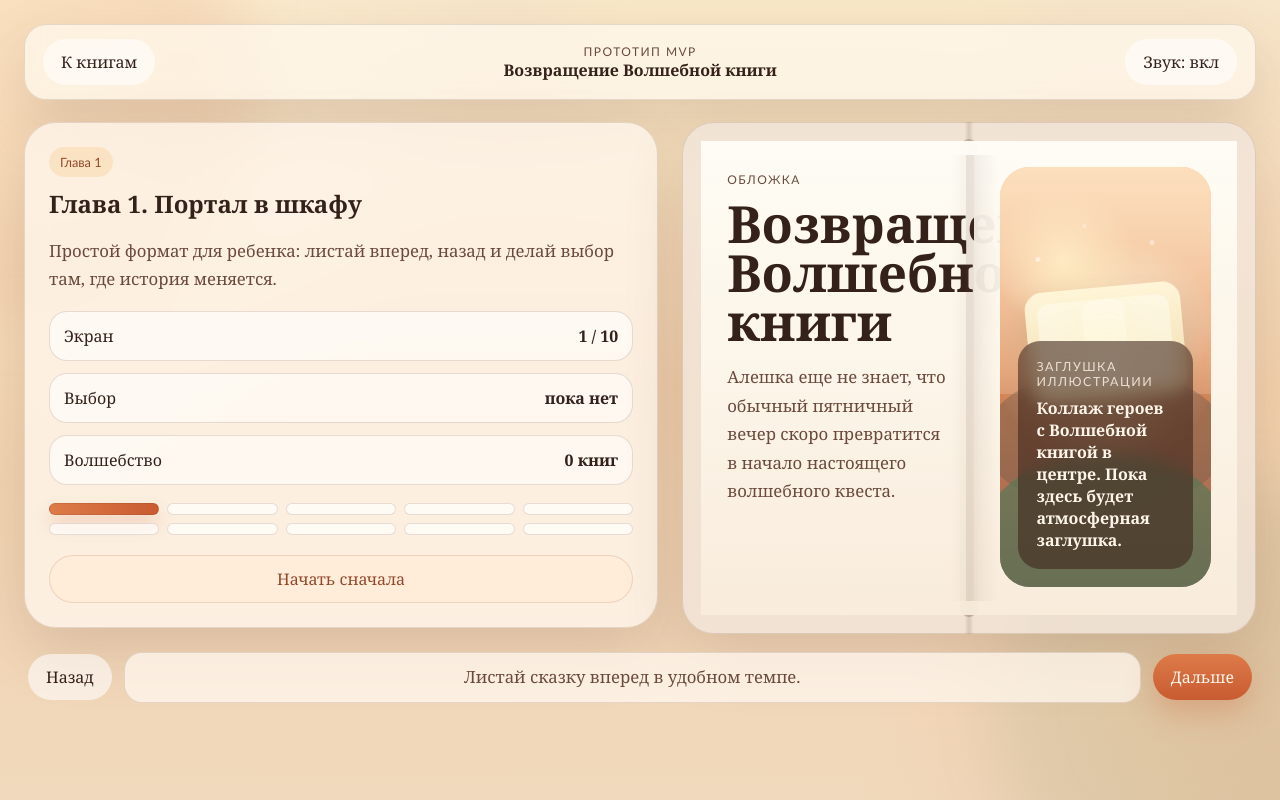
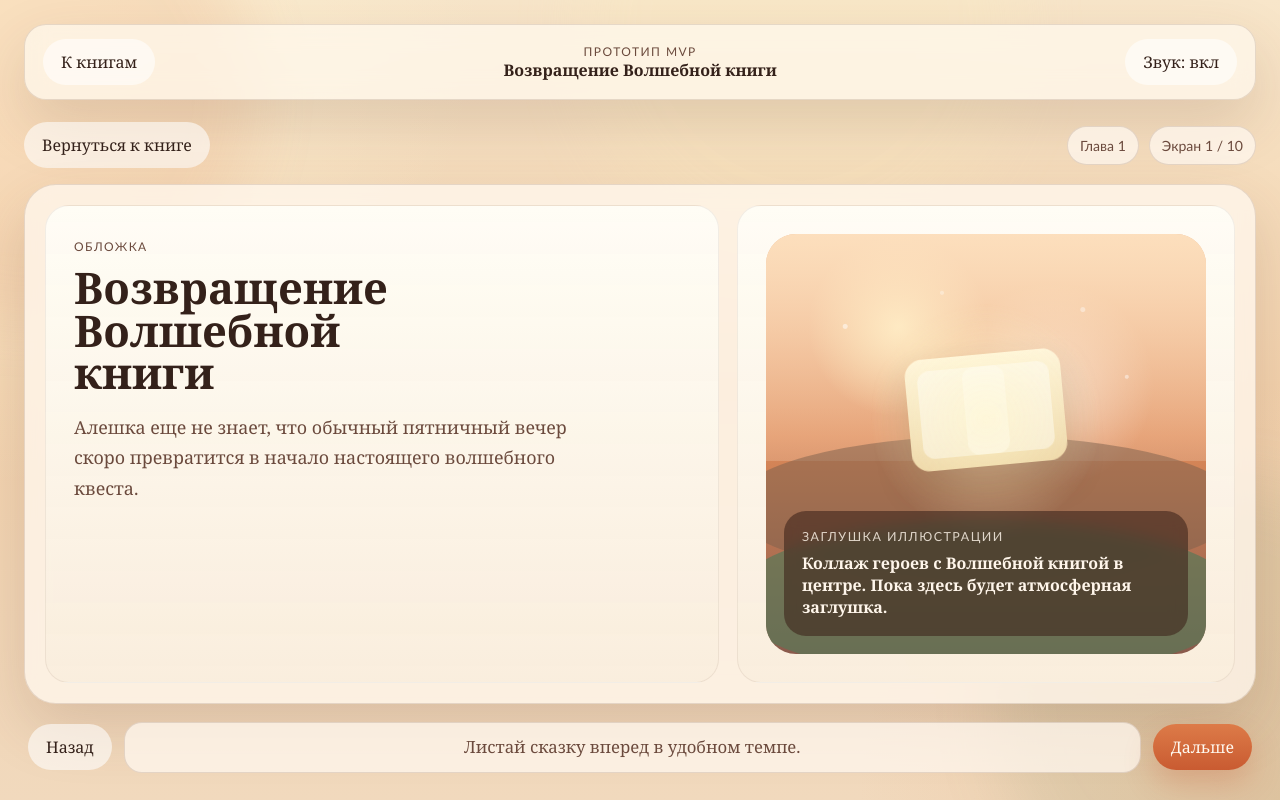
Before and after one commit to sergeiperm81-ux/aleshka-story, a React (Vite) app: page / in a window 1280 px wide. Both pictures are taken after a click on the button "Продолжить". Built offline with nearby package versions, Linux system fonts and the light colour scheme.

Commit message:
Simplify chapter reading layout

```diff
--- a/src/App.jsx
+++ b/src/App.jsx
@@ -303,44 +303,19 @@ function App() {
         </main>
       ) : (
         <main className="reader-layout">
-          <aside className="reader-sidebar">
-            <div className="story-chip">Глава 1</div>
-            <h2>{chapter.title}</h2>
-            <p>
-              Простой формат для ребенка: листай вперед, назад и делай выбор там,
-              где история меняется.
-            </p>
-            <div className="progress-box">
-              <span>Экран</span>
-              <strong>
-                {progress.screenIndex + 1} / {chapter.screens.length}
-              </strong>
+          <section className="reader-stage">
+            <div className="reader-stage-top">
+              <button className="ghost-button" onClick={goToLibrary}>
+                Вернуться к книге
+              </button>
+              <div className="reader-stage-meta">
+                <span>Глава 1</span>
+                <span>
+                  Экран {progress.screenIndex + 1} / {chapter.screens.length}
+                </span>
+              </div>
             </div>
-            <div className="progress-box">
-              <span>Выбор</span>
-              <strong>{progress.mealChoice ? 'сделан' : 'пока нет'}</strong>
-            </div>
-            <div className="progress-box">
-              <span>Волшебство</span>
-              <strong>{progress.collectedBooks.length} книг</strong>
-            </div>
-            <div className="scene-track">
-              {chapter.screens.map((screen, index) => (
-                <button
-                  key={screen.id}
-                  type="button"
-                  className={`scene-dot ${index === progress.screenIndex ? 'active' : ''} ${index < progress.screenIndex ? 'seen' : ''}`}
-                  onClick={() => jumpToScreen(index)}
-                  aria-label={`Перейти к экрану ${index + 1}`}
-                />
-              ))}
-            </div>
-            <button className="secondary-button wide" onClick={restartChapter}>
-              Начать сначала
-            </button>
-          </aside>
 
-          <section className="screen-panel">
             <ScreenContent
               key={`${activeScreen.id}-${scenePulse}`}
               screen={activeScreen}
--- a/src/styles.css
+++ b/src/styles.css
@@ -340,44 +340,36 @@ button {
   max-width: 1240px;
   margin: 0 auto;
   align-items: start;
+  display: block;
 }
 
-.reader-sidebar {
-  position: sticky;
-  top: 24px;
-  padding: 24px;
+.reader-stage {
+  display: grid;
+  gap: 16px;
 }
 
-.progress-box {
+.reader-stage-top {
   display: flex;
+  align-items: center;
   justify-content: space-between;
-  align-items: center;
   gap: 16px;
-  padding: 13px 14px;
-  margin-top: 12px;
+  max-width: 1240px;
 }
 
-.scene-track {
-  display: grid;
-  grid-template-columns: repeat(5, minmax(0, 1fr));
-  gap: 8px;
-  margin-top: 18px;
+.reader-stage-meta {
+  display: flex;
+  flex-wrap: wrap;
+  gap: 10px;
 }
 
-.scene-dot {
-  height: 12px;
+.reader-stage-meta span {
+  padding: 10px 12px;
   border-radius: 999px;
-  background: rgba(255, 255, 255, 0.65);
+  background: rgba(255, 248, 238, 0.76);
   border: 1px solid var(--line);
-}
-
-.scene-dot.seen {
-  background: rgba(241, 181, 91, 0.8);
-}
-
-.scene-dot.active {
-  background: linear-gradient(90deg, #dd7b48, #c95b31);
-  box-shadow: 0 10px 18px rgba(201, 91, 49, 0.24);
+  color: var(--ink-soft);
+  font-family: 'Trebuchet MS', Verdana, sans-serif;
+  font-size: 0.88rem;
 }
 
 .wide {
@@ -388,138 +380,68 @@ button {
 .screen-card {
   position: relative;
   display: grid;
-  grid-template-columns: 1.02fr 0.98fr;
-  gap: 0;
-  padding: 18px;
+  grid-template-columns: minmax(0, 1.15fr) minmax(280px, 0.85fr);
+  gap: 18px;
+  padding: 20px;
   transform-style: preserve-3d;
   perspective: 1600px;
   overflow: hidden;
-  background:
-    linear-gradient(90deg, rgba(121, 82, 63, 0.08) 49.2%, rgba(84, 52, 39, 0.22) 50%, rgba(121, 82, 63, 0.08) 50.8%),
-    rgba(255, 248, 238, 0.76);
-}
-
-.screen-card::before {
-  content: '';
-  position: absolute;
-  top: 16px;
-  bottom: 16px;
-  left: 50%;
-  width: 18px;
-  transform: translateX(-50%);
-  border-radius: 999px;
-  background: linear-gradient(180deg, rgba(94, 59, 44, 0.14), rgba(255, 255, 255, 0.08), rgba(94, 59, 44, 0.14));
-  box-shadow: inset 0 0 14px rgba(58, 36, 28, 0.18);
-  pointer-events: none;
-}
-
-.screen-card::after {
-  content: '';
-  position: absolute;
-  inset: 0;
-  pointer-events: none;
-  background: linear-gradient(
-    90deg,
-    rgba(93, 52, 34, 0) 0%,
-    rgba(93, 52, 34, 0.06) 46%,
-    rgba(255, 255, 255, 0.32) 54%,
-    rgba(93, 52, 34, 0) 100%
-  );
-  opacity: 0;
+  background: rgba(255, 248, 238, 0.76);
 }
 
 .page-surface {
   position: relative;
   min-width: 0;
   min-height: 100%;
-  padding: 26px 26px 28px;
+  padding: 28px;
   background: linear-gradient(180deg, rgba(255, 253, 246, 0.96), rgba(249, 237, 220, 0.9));
-}
-
-.page-surface::after {
-  content: '';
-  position: absolute;
-  top: 14px;
-  bottom: 14px;
-  width: 32px;
-  pointer-events: none;
-}
-
-.page-surface-copy::after {
-  right: -8px;
-  background: linear-gradient(90deg, rgba(103, 66, 49, 0), rgba(103, 66, 49, 0.08));
-}
-
-.page-surface-art::after {
-  left: -8px;
-  background: linear-gradient(90deg, rgba(103, 66, 49, 0.1), rgba(103, 66, 49, 0));
+  border-radius: 24px;
+  border: 1px solid rgba(96, 56, 38, 0.08);
 }
 
 .screen-enter.forward {
-  transform-origin: left center;
-  animation: pageFlipForward 560ms cubic-bezier(0.22, 1, 0.36, 1);
+  animation: pageFlipForward 320ms cubic-bezier(0.22, 1, 0.36, 1);
 }
 
 .screen-enter.back {
-  transform-origin: right center;
-  animation: pageFlipBack 560ms cubic-bezier(0.22, 1, 0.36, 1);
-}
-
-.screen-enter.forward::after,
-.screen-enter.back::after {
-  animation: pageShine 560ms ease;
+  animation: pageFlipBack 320ms cubic-bezier(0.22, 1, 0.36, 1);
 }
 
 @keyframes pageFlipForward {
   0% {
     opacity: 0;
-    transform: perspective(1600px) rotateY(-20deg) translateX(28px) scale(0.985);
-    filter: blur(2px);
-  }
-  55% {
-    opacity: 1;
-    transform: perspective(1600px) rotateY(6deg) translateX(-8px) scale(1.01);
-    filter: blur(0);
+    transform: translateX(24px) scale(0.99);
   }
   100% {
     opacity: 1;
-    transform: perspective(1600px) rotateY(0deg) translateX(0) scale(1);
-    filter: blur(0);
+    transform: translateX(0) scale(1);
   }
 }
 
 @keyframes pageFlipBack {
   0% {
     opacity: 0;
-    transform: perspective(1600px) rotateY(20deg) translateX(-28px) scale(0.985);
-    filter: blur(2px);
-  }
-  55% {
-    opacity: 1;
-    transform: perspective(1600px) rotateY(-6deg) translateX(8px) scale(1.01);
-    filter: blur(0);
+    transform: translateX(-24px) scale(0.99);
   }
   100% {
     opacity: 1;
-    transform: perspective(1600px) rotateY(0deg) translateX(0) scale(1);
-    filter: blur(0);
-  }
-}
-
-@keyframes pageShine {
-  0% {
-    opacity: 0;
-  }
-  25% {
-    opacity: 0.85;
-  }
-  100% {
-    opacity: 0;
+    transform: translateX(0) scale(1);
   }
 }
 
 .screen-copy {
   min-width: 0;
+}
+
+.screen-copy h1 {
+  font-size: clamp(2.2rem, 3.4vw, 3.8rem);
+  line-height: 0.98;
+  max-width: 12ch;
+}
+
+.screen-copy p {
+  max-width: 34rem;
+  font-size: 1.12rem;
 }
 
 .dialogue-list,
@@ -832,10 +754,6 @@ button {
     grid-template-columns: 1fr;
   }
 
-  .reader-sidebar {
-    position: static;
-  }
-
   .topbar {
     flex-wrap: wrap;
     justify-content: center;
@@ -843,6 +761,11 @@ button {
 
   .reader-footer {
     grid-template-columns: 1fr;
+  }
+
+  .reader-stage-top {
+    flex-direction: column;
+    align-items: stretch;
   }
 }
 
```
